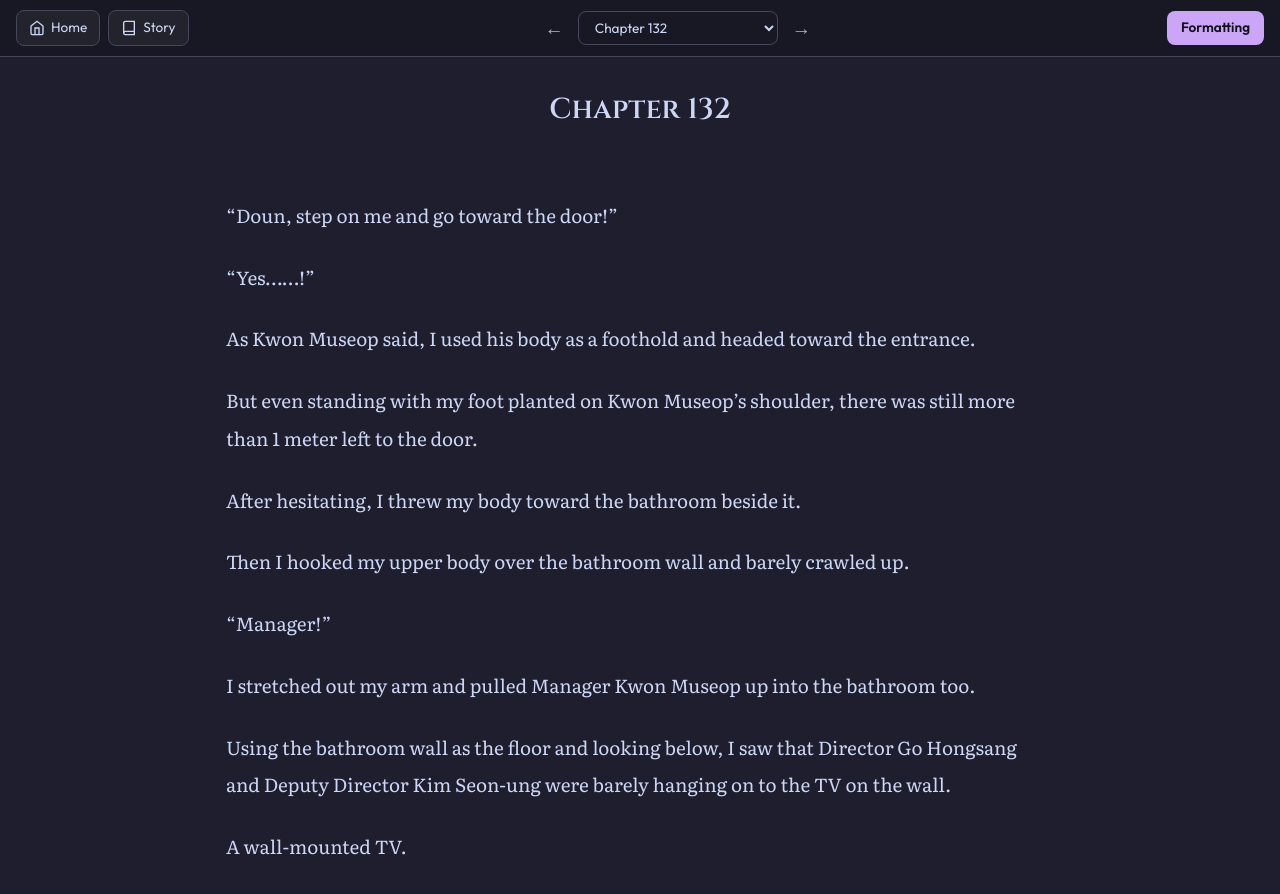
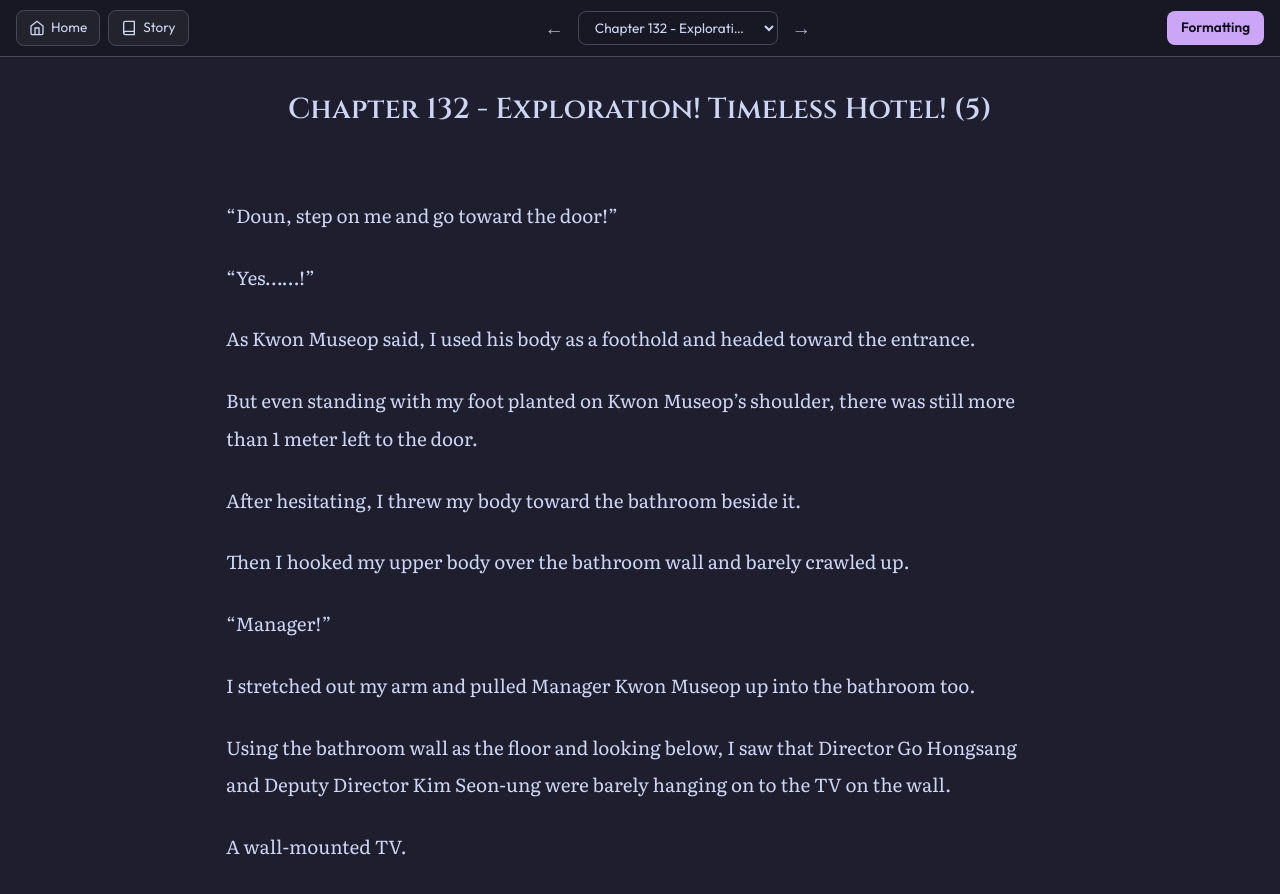
Before and after one commit to soleumn/soleumn.github.io, a Jekyll site: the page built from _chapters/esg/ch132.md, in a window 1280 px wide and 900 px high. Shown: the top 894 px of the window. Built offline with Jekyll 4.4.1, drawn with Linux system fonts in a browser that asks for light colours; comment, search, counter and statistics services are not loaded.

Commit message:
Update ch132.md

```diff
--- a/_chapters/esg/ch132.md
+++ b/_chapters/esg/ch132.md
@@ -1,5 +1,5 @@
 ---
-title: "Chapter 132"
+title: "Chapter 132 - Exploration! Timeless Hotel! (5)"
 categories: esg
 capitulo: 132
 ---
```
